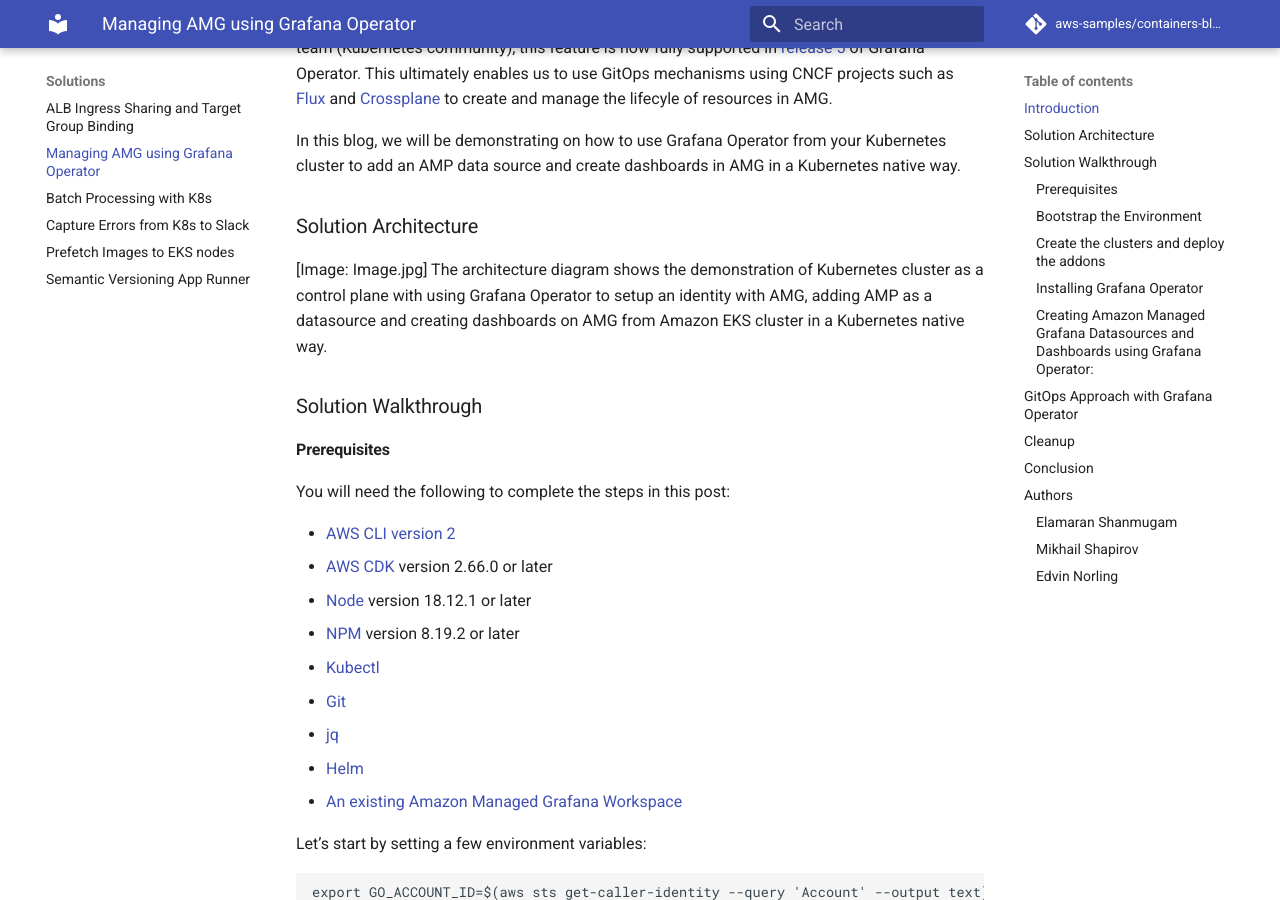
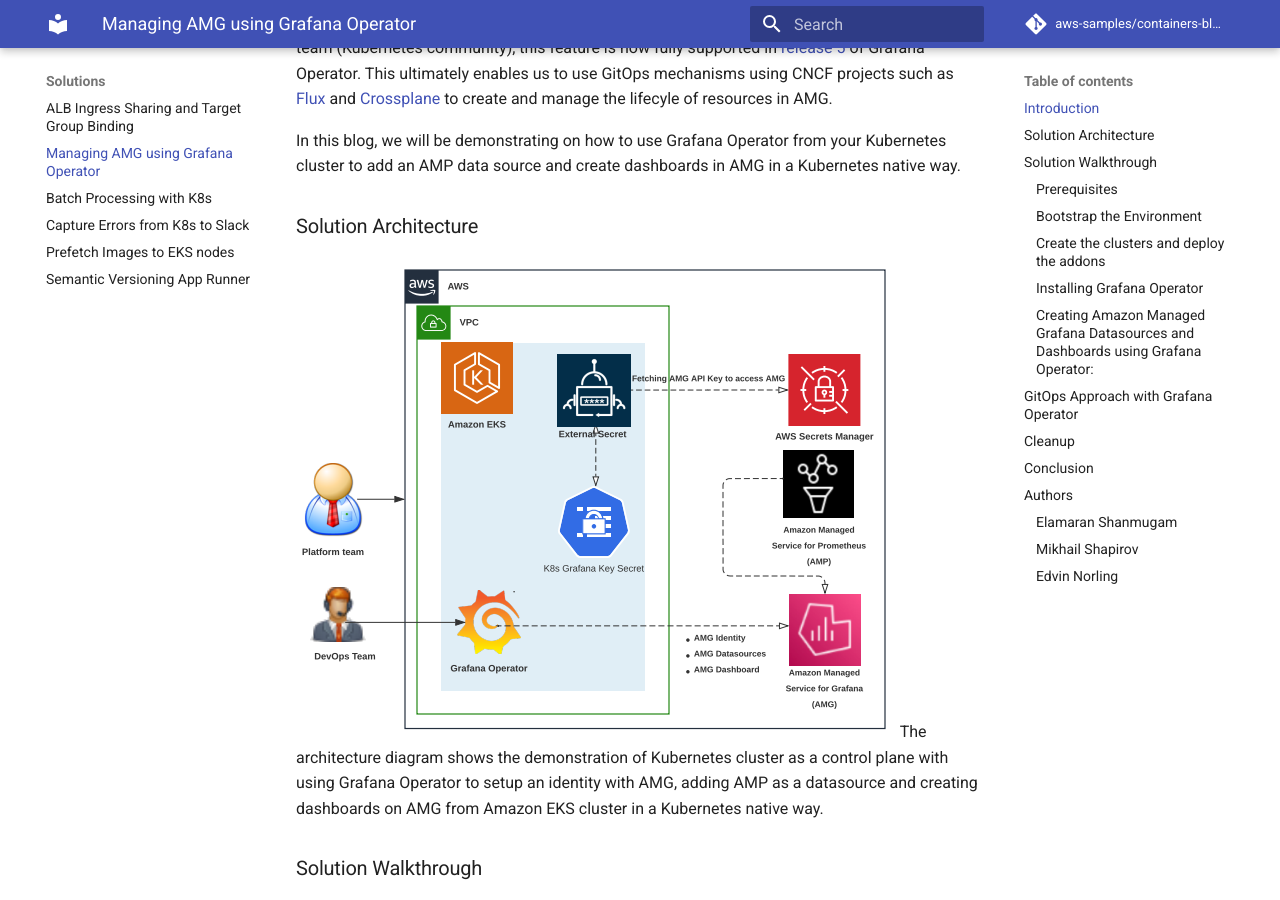
Before and after one commit to aws-samples/containers-blog-maelstrom, an MkDocs documentation site: the page built from docs/grafana-operator-AMG.md, in a window 1280 px wide and 900 px high, scrolled down 968 px. Built offline with MkDocs 1.6.1 and Material for MkDocs 9.7.7, drawn with Linux system fonts in a browser that asks for light colours; comment, search, counter and statistics services are not loaded; some of the changed text lies outside the part shown.

Commit message:
AMG Images

````diff
--- a/docs/grafana-operator-AMG.md
+++ b/docs/grafana-operator-AMG.md
@@ -12,7 +12,7 @@
 
 ### Solution Architecture
 
-[Image: Image.jpg]
+![Image](images/AMG-1.jpg)
 The architecture diagram shows the demonstration of Kubernetes cluster as a control plane with using Grafana Operator to setup an identity with AMG, adding AMP as a datasource and creating dashboards on AMG from Amazon EKS cluster in a Kubernetes native way.
 
 ### Solution Walkthrough
@@ -351,8 +351,8 @@
 Please check on [grafana-operator-manifests](https://github.com/aws-samples/containers-blog-maelstrom/tree/main/grafana-operator-AMG/grafana-operator-manifests) if your looking for samples to Amazon CloudWatch and AWS X-Ray as a datasource to AMG from your Amazon EKS Cluster.
 
 Next lets navigate to AMG console and click on `Configuration` → `Data Sources` and click on the data source `grafana-operator-amp-datasource` as shown below :
-[Image: Image.jpg]Next, lets click on `Save and Test` as shown to make sure the data source is working fine.
-[Image: Image.jpg]
+![Image](images/AMG-2.jpg) Next, lets click on `Save and Test` as shown to make sure the data source is working fine.
+![Image](images/AMG-3.jpg)
 Finally lets create a Grafana Dashboard on AMG from your Amazon EKS Cluster. We will be using `grafanadashboards.grafana.integreatly.org` CRD for this purpose as shown below :
 
 ```
@@ -391,7 +391,8 @@
 ```
 
 Finally lets navigate to AMG console, click on `Search Dashboards` and you will be able to see a Dashboard by name `Grafana Operator - Node Exporter/Nodes` and click on the same will show you the Grafana Dashboard created out of the box having all the metrics from Prometheus Node Exporter installed on your Amazon EKS Cluster.
-[Image: Image.jpg]
+![Image](images/AMG-4.jpg)
+
 ### GitOps Approach with Grafana Operator
 
 GitOps is a way of managing application and infrastructure deployment so that the whole system is described declaratively in a Git repository. It is an operational model that offers you the ability to manage the state of multiple Kubernetes clusters leveraging the best practices of version control, immutable artifacts, and automation. [Flux](https://fluxcd.io/) is a declarative, GitOps-based continuous delivery tool that can be integrated into any CI/CD pipeline. It gives users the flexibility of choosing their Git provider (GitHub, GitLab, BitBucket). [Crossplane](https://docs.crossplane.io/latest) is an open-source Kubernetes add-on that enables platform teams to assemble cloud infrastructure resources, without having to write any code. Now, with [grafana-operator](https://github.com/grafana-operator/grafana-operator#:~:text=The%20grafana%2Doperator%20is%20a,an%20easy%20and%20scalable%20way.)supporting the management of external Grafana instances such as Amazon Managed Grafana, operations personas can use GitOps mechanisms using CNCF projects such as Flux and Crossplane to create and manage the lifecyle of resources in Amazon Managed Grafana.
````
Also changed, not shown: docs/images/AMG-1.jpg (added), docs/images/AMG-2.jpg (added), docs/images/AMG-3.jpg (added), docs/images/AMG-4.jpg (added).
